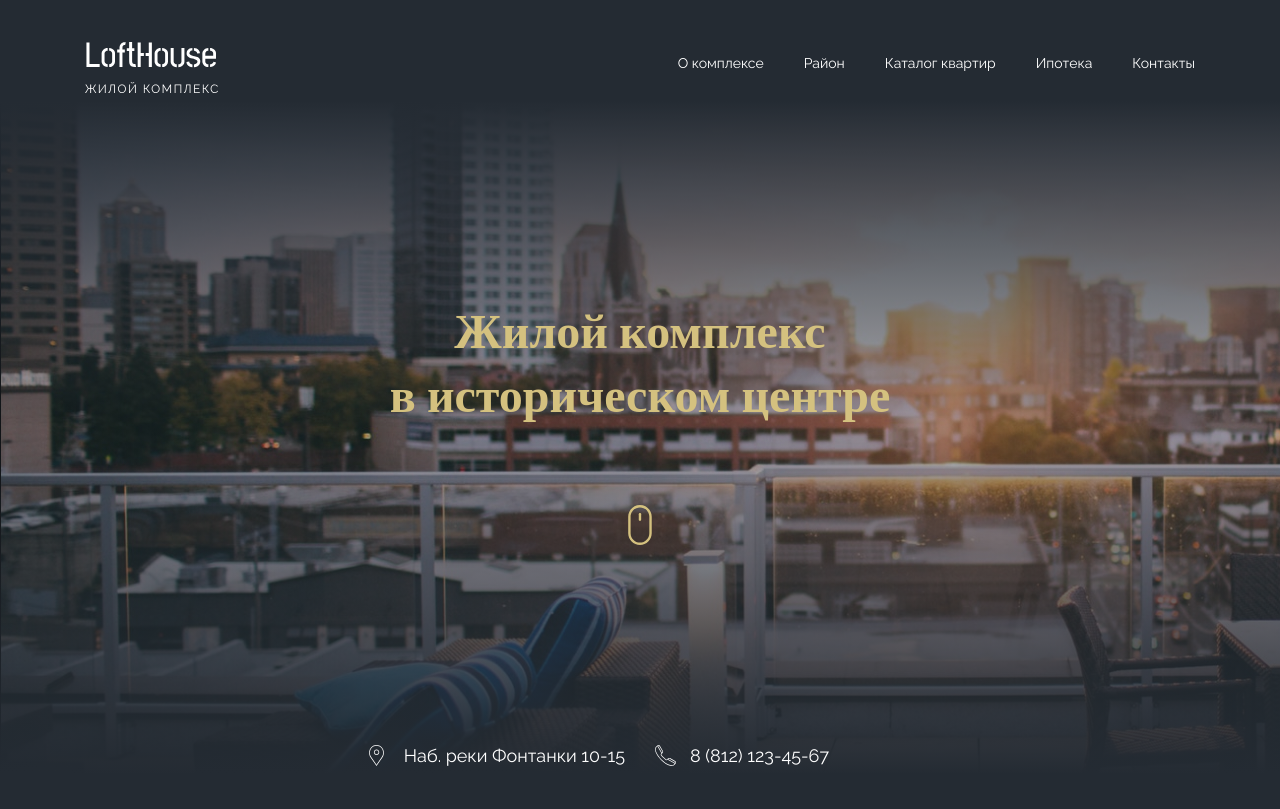
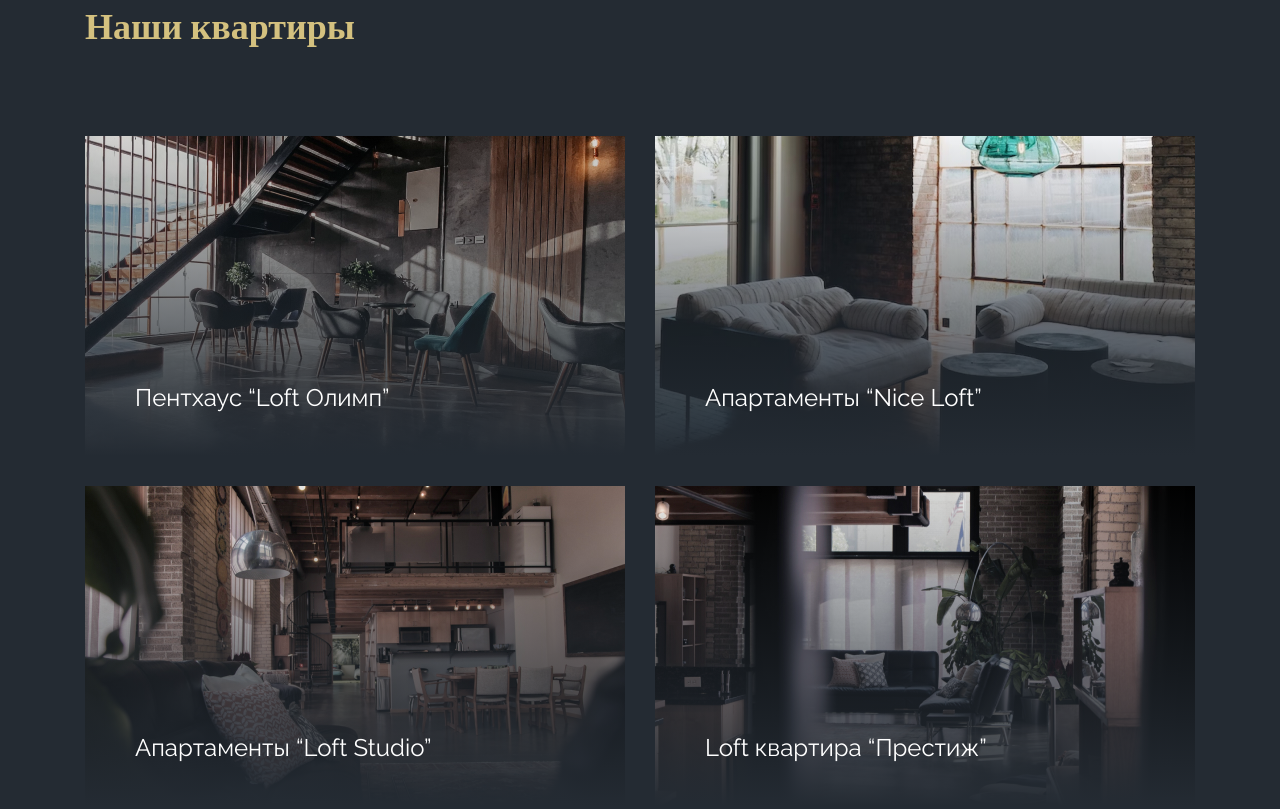
Before and after one commit to SokolovPavel7/loft-house, a plain HTML site: page index.html in a window 1280 px wide. Shown: the top 809 px of the page. Drawn offline with nearby package versions, Linux system fonts and the light colour scheme.

Commit message:
section appartments

```diff
--- a/index.html
+++ b/index.html
@@ -7,7 +7,7 @@
         <link rel="stylesheet" href="./css/main.css" />
     </head>
     <body>
-        <header class="header">
+        <header class="header none">
             <div class="header__top">
                 <div class="container">
                     <div class="header__top-row">
@@ -48,11 +48,10 @@
                     <a href="section-map" class="info info--map">Наб. реки Фонтанки 10-15</a>
                 </div>
                 <a href="tel:+78121234567" class="info info--phone">8 (812) 123-45-67</a>
-
             </div>
         </header>
         <main>
-            <section class="benefits">
+            <section class="benefits none">
                 <h2 class="visually-hidden">Преимущества ЖК</h2>
                 <div class="container container--sm">
                     <div class="benefits__row">
@@ -79,6 +78,31 @@
                     </div>
                 </div>
             </section>
+            <section class="appartments">
+                <div class="container">
+                    <div class="appartments__title">
+                        <h2 class="title-2">Наши квартиры</h2>
+                    </div>
+                    <div class="appartments__cards">
+                        <a href="#!" class="card">
+                            <img class="card__img" src="./img/cards/01.jpg" alt="“Loft">
+                            <h3 class="card__title">Пентхаус “Loft Олимп”</h3>
+                        </a>
+                        <a href="#!" class="card">
+                            <img class="card__img" src="./img/cards/02.jpg" alt="“Loft">
+                            <h3 class="card__title">Апартаменты “Nice Loft”</h3>
+                        </a>
+                        <a href="#!" class="card">
+                            <img class="card__img" src="./img/cards/03.jpg" alt="“Loft">
+                            <h3 class="card__title">Апартаменты “Loft Studio”</h3>
+                        </a>
+                        <a href="#!" class="card">
+                            <img class="card__img" src="./img/cards/04.jpg" alt="“Loft">
+                            <h3 class="card__title">Loft квартира “Престиж”</h3>
+                        </a>
+                    </div>
+                </div>
+            </section>
         </main>
     </body>
 </html>
--- a/scss/base/_base.scss
+++ b/scss/base/_base.scss
@@ -48,3 +48,15 @@ a {
     /*Prevent the screen reader to skip spaces between world*/
     white-space: nowrap;
 }
+
+//класс для временного скрытия секций сайта при разработке
+.none {
+    display: none !important;
+}
+
+.title-2 {
+    font-size: 36px;
+    font-family: $font-accent;
+    color: $accent;
+    font-weight: 700;
+}
--- a/scss/base/_reset.scss
+++ b/scss/base/_reset.scss
@@ -1,3 +1,4 @@
+/* Reset and base styles  */
 * {
 	padding: 0px;
 	margin: 0px;
--- /dev/null
+++ b/scss/blocks/_appartments.scss
@@ -0,0 +1,13 @@
+.appartments {
+}
+
+.appartments__title {
+    margin-bottom: 88px;
+}
+
+.appartments__cards {
+    display: grid;
+    grid-template-columns: repeat(2, 1fr);
+    // grid-template-columns: repeat(auto-fit, minmax(290px, 1fr));
+    gap: 30px;
+}
--- /dev/null
+++ b/scss/blocks/_card.scss
@@ -0,0 +1,62 @@
+.card {
+    overflow: hidden;
+    position: relative;
+    display: inline-block;
+    color: $white;
+
+    // псевдоэлемент, позволяющий добавить контент перед выбранным элементом
+    &::before {
+        content: '';
+
+        position: absolute;
+        z-index: 6;
+        left: 0px;
+        top: 0px;
+        width: 100%;
+        height: 100%;
+
+        background: linear-gradient(180deg, rgba(36, 43, 51, 0) 0%, $dark 100%);
+    }
+
+    &:hover {
+        color: $white;
+    }
+    // псевдоэлемент, позволяющий добавить контент после выбранного элемента
+    &::after {
+        opacity: 0;
+        content: '';
+
+        position: absolute;
+        z-index: 7;
+        left: 15px;
+        top: 15px;
+        right: 15px;
+        bottom: 15px;
+        border: 3px double rgba(255, 255, 255, 0.4);
+        transition: opacity 0.2s ease-in;
+    }
+
+    &:hover::after {
+        opacity: 1;
+    }
+}
+.card__img {
+    position: relative;
+    z-index: 5;
+    transition: all 0.2s ease-in;
+}
+
+.card:hover .card__img {
+    transform: scale(1.1);
+    filter: contrast(110%) brightness(1.2) saturate(1.2);
+}
+
+.card__title {
+    position: absolute;
+    z-index: 9;
+    left: 50px;
+    right: 20px;
+    bottom: 44px;
+    font-size: 24px;
+    font-weight: 400;
+}
--- a/scss/main.scss
+++ b/scss/main.scss
@@ -7,4 +7,6 @@
 @import './blocks/header';
 @import './blocks/nav';
 @import './blocks/info';
-@import './blocks/_benefits'
+@import './blocks/_benefits';
+@import './blocks/appartments';
+@import './blocks/card'
```
Also changed, not shown: css/main.css, img/cards/01.jpg (added), img/cards/02.jpg (added), img/cards/03.jpg (added), img/cards/04.jpg (added), 2 other files.
